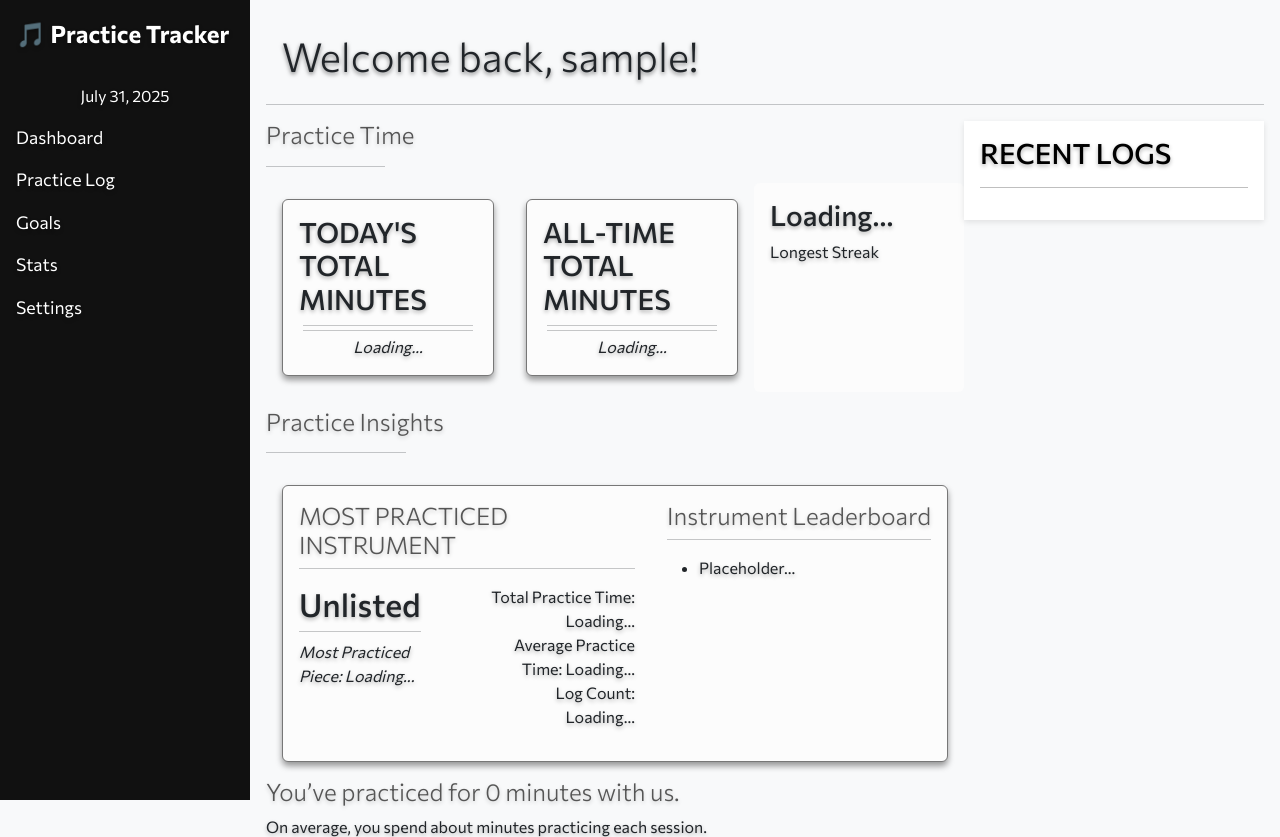
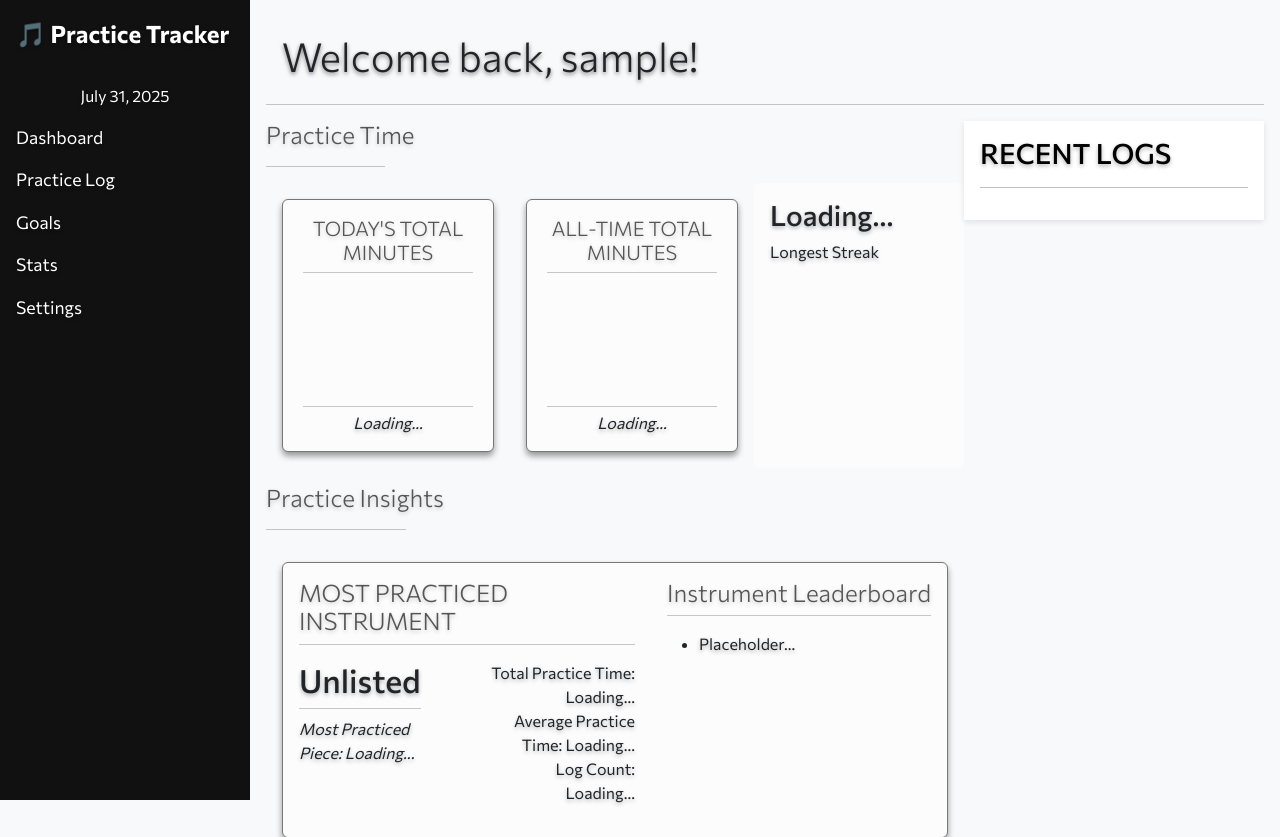
Before and after one commit to jb7007/subwoofer, a Flask app: page /dashboard in a window 1280 px wide. Shown: the top 837 px of the page. Run offline with Flask 3, Linux system fonts and the light colour scheme; the visitor is signed in with stand-in values (Sample User, id 1); data that the repository does not hold is empty; some libraries are stand-ins or nearby versions.

Commit message:
feat: added formatting for cards with graphs

```diff
--- a/static/style.css
+++ b/static/style.css
@@ -340,6 +340,14 @@ thead th {
   text-shadow: 0 2px 4px rgba(0, 0, 0, 0.2);
 }
 
+.dash-card-title {
+  font-size: 1.25rem;
+  font-weight: 300;
+  text-align: center;
+  color: #555;
+  text-shadow: 0 2px 4px rgba(0, 0, 0, 0.2);
+}
+
 .log-list {
   width: 100%;
   max-width: 300px;
@@ -388,3 +396,53 @@ thead th {
   list-style: none;
   text-align: right;
 }
+
+.two-column-card {
+  display: flex;
+  justify-content: space-between;
+  align-items: center;
+  padding: 1rem;
+  gap: 1rem;
+}
+
+.total-practice-time-container {
+  flex: 0 0 auto;
+}
+
+.daily-practice-time-container {
+  flex: 0 0 auto;
+}
+
+.total-bar-chart {
+  flex: 1;
+  min-width: 100px;
+  height: 100px;
+}
+
+.daily-gauge {
+  width: 100%;
+  height: 100px;
+}
+
+.total-chart {
+  width: 100%;
+  height: 100px;
+}
+
+#total-chart {
+  width: 100%;
+  height: 125px;
+  overflow: hidden;
+}
+
+#daily-gauge {
+  width: 100%;
+  height: 125px;
+  overflow: hidden;
+}
+
+#daily-gauge .plot-container,
+#daily-gauge svg {
+  padding: 0 !important;
+  margin: 0 !important;
+}
```
